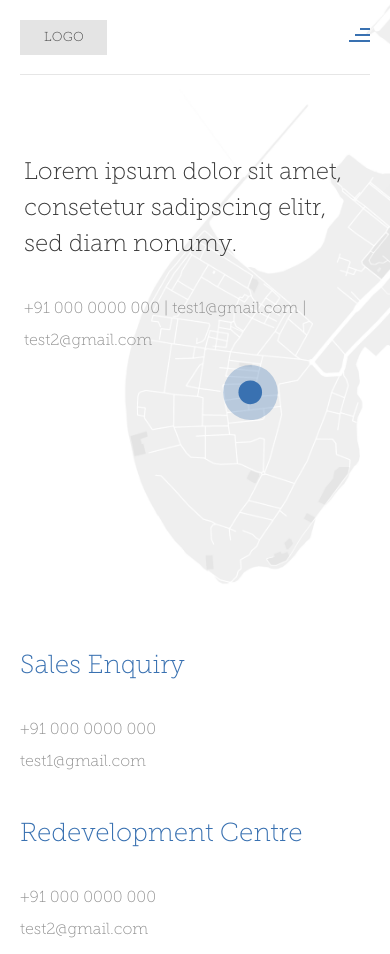
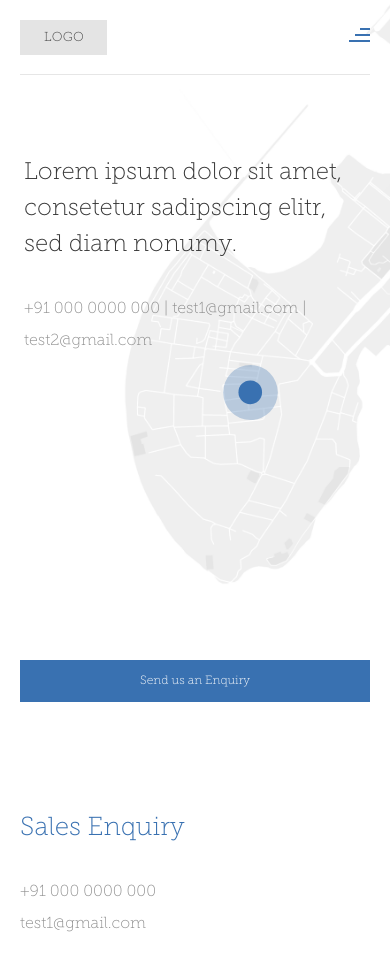
Before and after one commit to omkarhcode/bcd-contact-us, a PHP site: page / in a window 390 px wide; the page is wider, and only the part inside the window is pictured. Shown: the top 954 px of that part. Run offline with PHP 8.4, Linux system fonts and the light colour scheme.

Commit message:
Add form overlay for sending enquiries

```diff
--- a/index.php
+++ b/index.php
@@ -9,6 +9,7 @@
     <link rel="stylesheet" href="style/header.css">
     <link rel="stylesheet" href="style/section.css">
     <link rel="stylesheet" href="style/footer.css">
+
 </head>
 
 <body id="body">
@@ -41,15 +42,8 @@
             <form id="contact-form">
                 <!-- <label for="name">Name:</label> -->
                 <input type="text" id="name" name="name" placeholder="Name" required>
-
-
                 <input type="email" id="email" name="email" placeholder="Email Address" required>
-
-
                 <input type="tel" id="mobile" name="mobile" placeholder="Mobile Number" required>
-
-
-
                 <div class="custom-select">
                     <select id="project" name="project" required>
                         <option value="0">Select Project:</option>
@@ -61,9 +55,9 @@
                         <option value="6">Project 6</option>
                     </select>
                 </div>
-
                 <button type="submit">Send</button>
             </form>
+
         </div>
         <div class="vl"></div>
         <div class="map-container">
@@ -85,6 +79,28 @@
                         </p>
                     </div>
 
+                    <div id="myForm" class="overlay">
+                        <a href="javascript:void(0)" class="closebtn" onclick="closeForm()"><img src="assets/close.png" alt="" id="close"></a>
+
+                        <form id="contact-form">
+                            <input type="text" id="name" name="name" placeholder="Name" required>
+                            <input type="email" id="email" name="email" placeholder="Email Address" required>
+                            <input type="tel" id="mobile" name="mobile" placeholder="Mobile Number" required>
+                            <div class="custom-select">
+                                <select id="project" name="project" required>
+                                    <option value="0">Select Project:</option>
+                                    <option value="1">Project 1</option>
+                                    <option value="2">Project 2</option>
+                                    <option value="3">Project 3</option>
+                                    <option value="4">Project 4</option>
+                                    <option value="5">Project 5</option>
+                                    <option value="6">Project 6</option>
+                                </select>
+                            </div>
+                            <button type="submit">Send</button>
+                        </form>
+                    </div>
+                    <button type="button" class="send-enquiry-btn" onclick="openForm()">Send us an Enquiry</button>
                     <h3>Sales Enquiry</h3>
                     <p class="links">
                         <a href="tel:+91 000 0000 000" target="_blank">+91 000 0000 000 </a>
@@ -164,6 +180,13 @@
 
     <script src="js/select.js"></script>
     <script>
+        function openForm() {
+            document.getElementById("myForm").style.width = "100%";
+        }
+
+        function closeForm() {
+            document.getElementById("myForm").style.width = "0%";
+        }
         // dynamically setting the height of the placeholder to match the height of the .absolute-container.
         window.onload = function() {
             var absoluteContainer = document.querySelector('.absolute-container');
--- a/style/header.css
+++ b/style/header.css
@@ -7,7 +7,7 @@
   display: flex;
   justify-content: space-between;
   align-items: center;
-  z-index: 100;
+  z-index: 1;
   /* background: rgba(0, 0, 0, 0.1);
   backdrop-filter: blur(10px); */
 }
--- a/style/section.css
+++ b/style/section.css
@@ -121,7 +121,8 @@
   width: 100%;
 }
 
-.custom-select select {
+.custom-select select,
+.send-enquiry-btn {
   display: none; /*hide original SELECT element:*/
 }
 
@@ -187,6 +188,60 @@
   position: absolute;
   right: 20px;
 }
+.overlay {
+  height: 100%;
+  width: 0;
+  position: fixed;
+  z-index: 2;
+  top: 0;
+  left: 0;
+  background-color: rgb(255, 255, 255);
+  background-color: rgba(255, 255, 255, 1);
+  overflow-x: hidden;
+  transition: 0.5s;
+  display: flex;
+  justify-content: start;
+  align-items: start;
+}
+.overlay form {
+  padding: 100px 20px 0;
+  width: 100%;
+}
+
+.overlay form#contact-form button[type="submit"] {
+  width: 100%;
+}
+.overlay-content {
+  position: relative;
+  top: 25%;
+  width: 100%;
+  text-align: center;
+  margin-top: 30px;
+}
+
+.overlay a {
+  padding: 8px;
+  text-decoration: none;
+  font-size: 20px;
+  color: #818181;
+  display: block;
+  transition: 0.3s;
+}
+
+.overlay a:hover,
+.overlay a:focus {
+  color: black;
+}
+
+.overlay .closebtn {
+  position: absolute;
+  top: 13px;
+  right: 14px;
+}
+.overlay .closebtn img#close {
+  height: 28px;
+  width: 28px;
+}
 
 /* BREAKPOINTS */
 @media (max-width: 992px) {
@@ -245,4 +300,18 @@
   .section .map-container .absolute-container-placeholder p {
     display: none;
   }
+
+  .send-enquiry-btn {
+    display: block;
+    font-size: 12px !important;
+    font-weight: 500 !important;
+    line-height: 14px;
+    width: 100%;
+    background-color: #3971b1;
+    color: white;
+    padding: 14px 40px;
+    border: none;
+    cursor: pointer;
+    margin: 50px 0 70px 0;
+  }
 }
```
